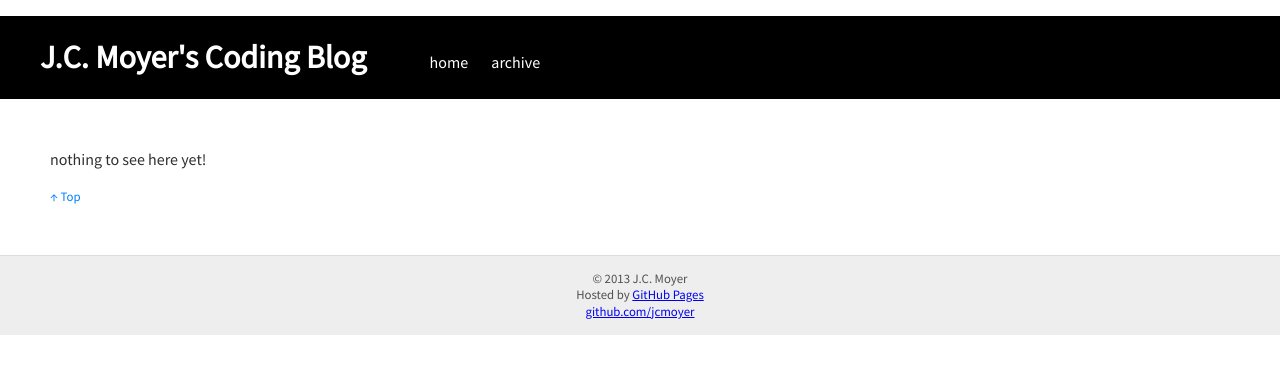
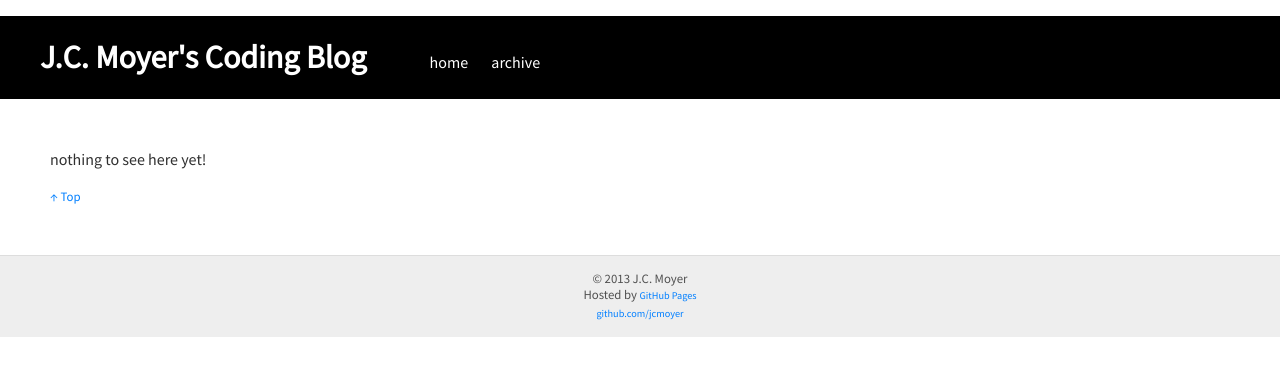
Before and after one commit to jcmoyer/jcmoyer.github.io, a Jekyll site: the page built from index.html, in a window 1280 px wide. Shown: the top 376 px of the page. Built offline with Jekyll 4.4.1, drawn with Linux system fonts in a browser that asks for light colours; Markdown is read by kramdown in place of the engine named in the settings.

Commit message:
Style footer links with minilink

```diff
--- a/_layouts/layout.html
+++ b/_layouts/layout.html
@@ -34,8 +34,8 @@
 
     <footer>
       <p class="light">&copy; 2013 J.C. Moyer</p>
-      <p class="light">Hosted by <a href="http://pages.github.com/">GitHub Pages</a></p>
-      <p class="light"><a href="http://www.github.com/jcmoyer">github.com/jcmoyer</a></p>
+      <p class="light">Hosted by <a class="minilink" href="http://pages.github.com/">GitHub Pages</a></p>
+      <p class="light"><a class="minilink" href="http://www.github.com/jcmoyer">github.com/jcmoyer</a></p>
     </footer>
   </body>
 </html>
```
